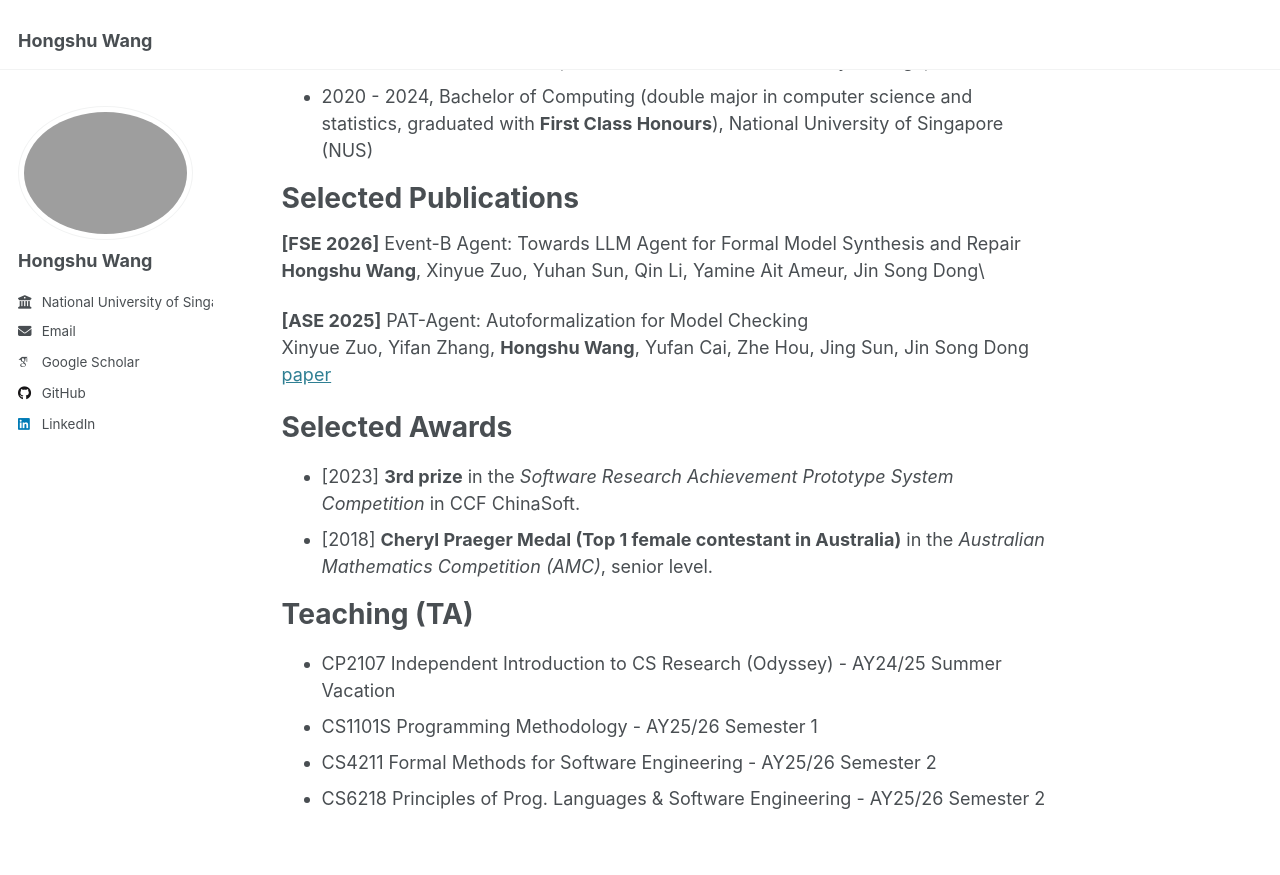
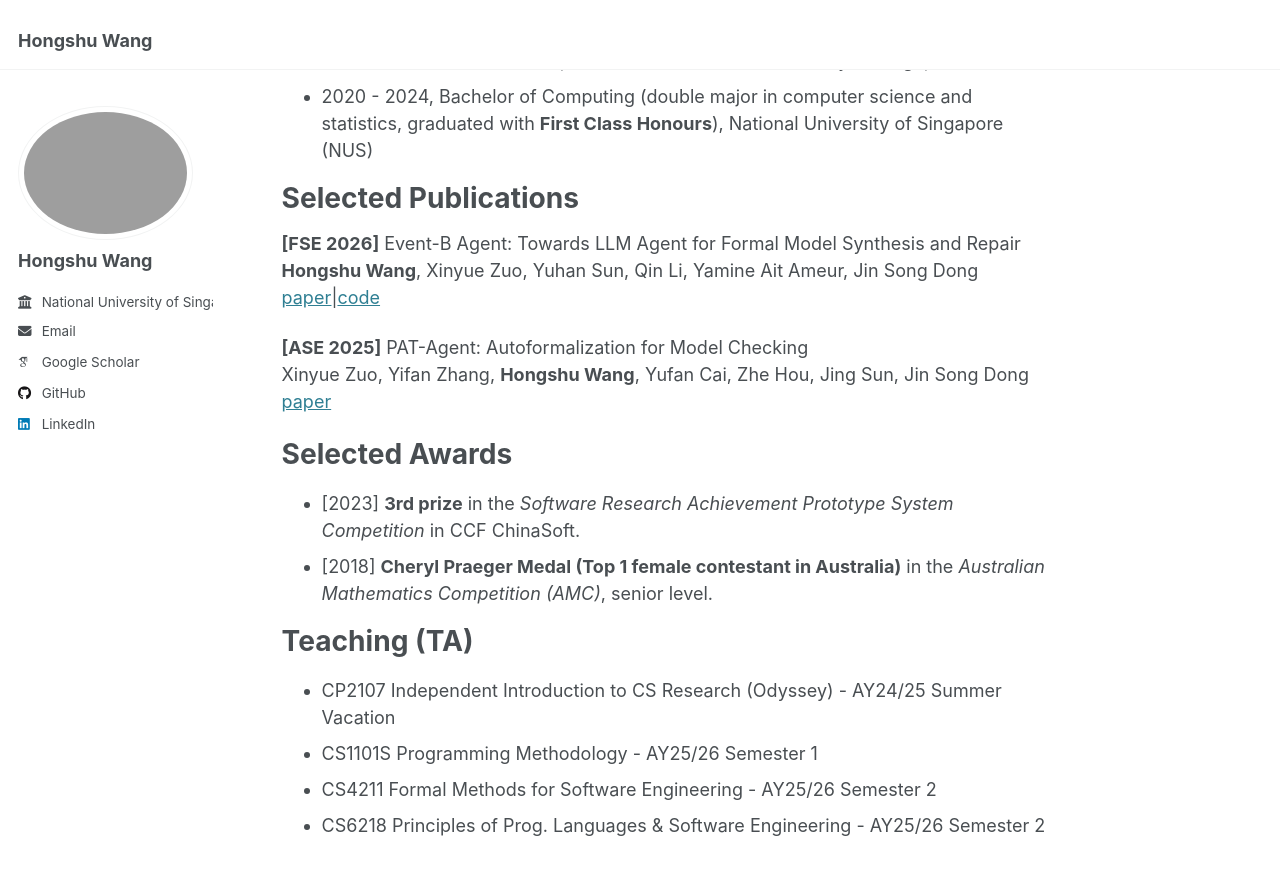
Before and after one commit to HongshuW/HongshuW.github.io, a Jekyll site: the page built from _pages/about.md, in a window 1280 px wide and 900 px high, scrolled down 335 px. Shown: the top 875 px of the window. Built offline with Jekyll 4.4.1, drawn with Linux system fonts in a browser that asks for light colours; some web fonts are replaced.

Commit message:
add manuscript and code

```diff
--- a/_pages/about.md
+++ b/_pages/about.md
@@ -21,6 +21,7 @@ Selected Publications
 **[FSE 2026]**
 Event-B Agent: Towards LLM Agent for Formal Model Synthesis and Repair\
 **Hongshu Wang**, Xinyue Zuo, Yuhan Sun, Qin Li, Yamine Ait Ameur, Jin Song Dong\
+[paper](files/Event_B_Agent(FSE26).pdf)|[code](https://github.com/HongshuW/EventB_Agent)
 
 **[ASE 2025]**
 PAT-Agent: Autoformalization for Model Checking\
```
Also changed, not shown: 1 other file.
